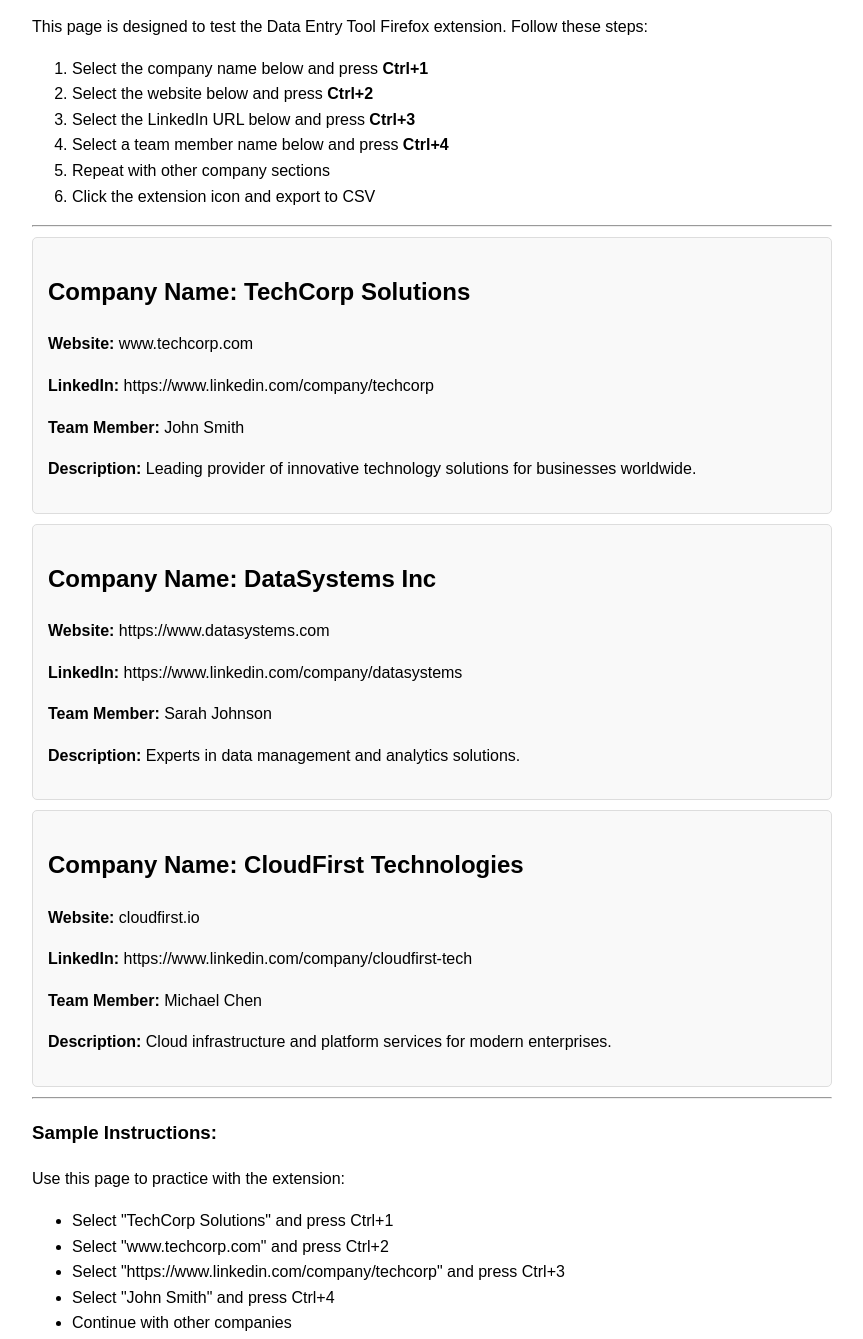
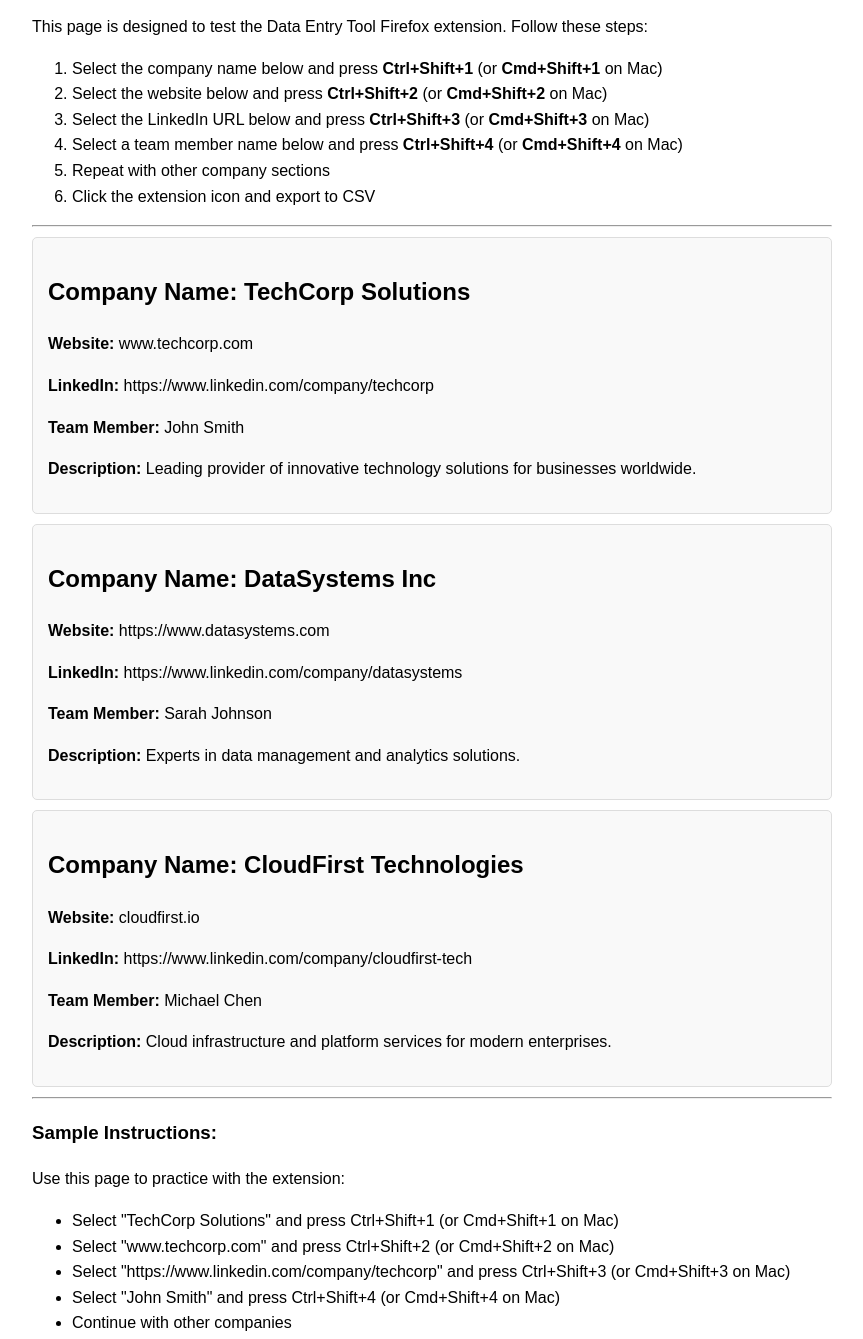
Before and after one commit to Soumya-Chakraborty/Data-retriver, a browser extension: page test.html in a window 1280 px wide. Shown: the part 100-1439 px from the top of the page, without its empty margins (208-1071 px from the left). Drawn offline with Linux system fonts and the light colour scheme.

Commit message:
Added changes for mac

```diff
--- a/test.html
+++ b/test.html
@@ -30,10 +30,10 @@
     <p>This page is designed to test the Data Entry Tool Firefox extension. Follow these steps:</p>
 
     <ol>
-        <li>Select the company name below and press <strong>Ctrl+1</strong></li>
-        <li>Select the website below and press <strong>Ctrl+2</strong></li>
-        <li>Select the LinkedIn URL below and press <strong>Ctrl+3</strong></li>
-        <li>Select a team member name below and press <strong>Ctrl+4</strong></li>
+        <li>Select the company name below and press <strong>Ctrl+Shift+1</strong> (or <strong>Cmd+Shift+1</strong> on Mac)</li>
+        <li>Select the website below and press <strong>Ctrl+Shift+2</strong> (or <strong>Cmd+Shift+2</strong> on Mac)</li>
+        <li>Select the LinkedIn URL below and press <strong>Ctrl+Shift+3</strong> (or <strong>Cmd+Shift+3</strong> on Mac)</li>
+        <li>Select a team member name below and press <strong>Ctrl+Shift+4</strong> (or <strong>Cmd+Shift+4</strong> on Mac)</li>
         <li>Repeat with other company sections</li>
         <li>Click the extension icon and export to CSV</li>
     </ol>
@@ -69,10 +69,10 @@
     <h3>Sample Instructions:</h3>
     <p>Use this page to practice with the extension:</p>
     <ul>
-        <li>Select "TechCorp Solutions" and press Ctrl+1</li>
-        <li>Select "www.techcorp.com" and press Ctrl+2</li>
-        <li>Select "https://www.linkedin.com/company/techcorp" and press Ctrl+3</li>
-        <li>Select "John Smith" and press Ctrl+4</li>
+        <li>Select "TechCorp Solutions" and press Ctrl+Shift+1 (or Cmd+Shift+1 on Mac)</li>
+        <li>Select "www.techcorp.com" and press Ctrl+Shift+2 (or Cmd+Shift+2 on Mac)</li>
+        <li>Select "https://www.linkedin.com/company/techcorp" and press Ctrl+Shift+3 (or Cmd+Shift+3 on Mac)</li>
+        <li>Select "John Smith" and press Ctrl+Shift+4 (or Cmd+Shift+4 on Mac)</li>
         <li>Continue with other companies</li>
     </ul>
 
```
Also changed, not shown: background.js (+13 -12 lines), popup.html (+3 -3 lines), README.md, manifest.json.
